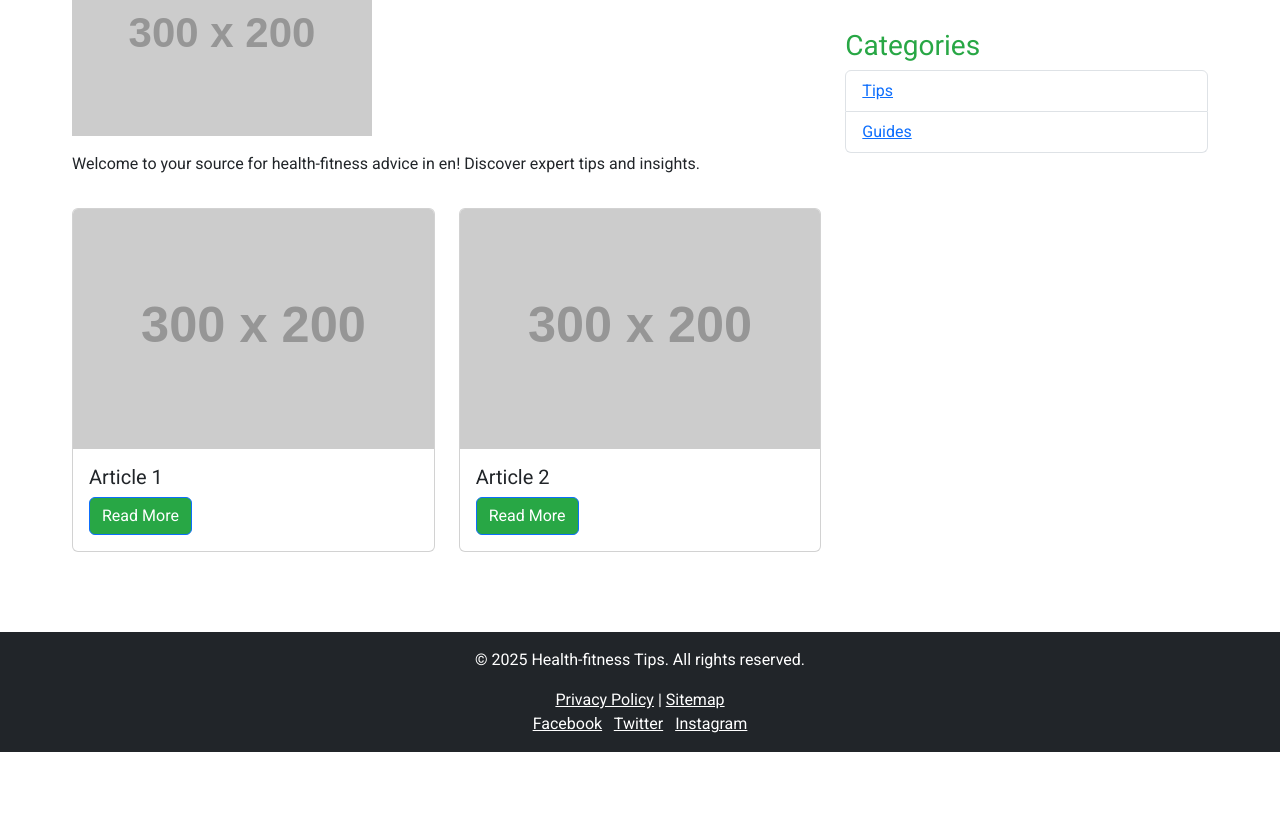
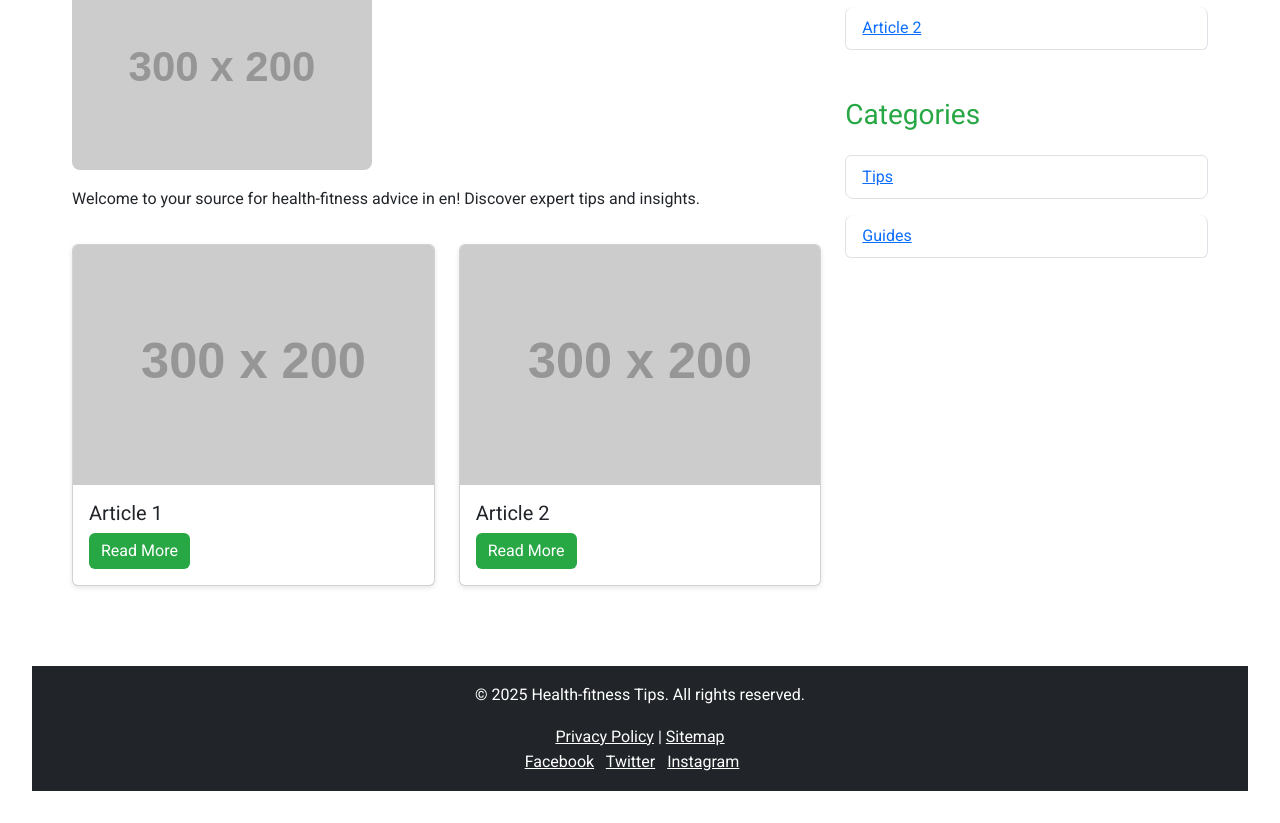
Before and after one commit to newtech70/health-fitness-en, a plain HTML site: page index.html in a window 1280 px wide. Shown: the part 680-1503 px from the top of the page. Before the commit the page ends 1432 px from the top, so only its background shows below. Drawn offline with nearby package versions, Linux system fonts and the light colour scheme; placeholder pictures from the web are drawn by us.

Commit message:
Styles améliorés

```diff
--- a/styles.css
+++ b/styles.css
@@ -1,5 +1,36 @@
-
-body { font-family: Arial, sans-serif; }
-h1, h2, h3 { color: #28a745; }
-.container { max-width: 1200px; }
-.navbar-brand, .nav-link { font-weight: bold; }
+body {
+    font-family: 'Roboto', sans-serif;
+    line-height: 1.6;
+    padding: 2rem;
+    font-size: 16px;
+}
+h1, h2, h3 {
+    color: #28a745;
+    margin-bottom: 1.5rem;
+}
+.container {
+    max-width: 1200px;
+    margin: auto;
+}
+.list-group-item {
+    margin-bottom: 1rem;
+    border-radius: 0.5rem;
+}
+.img-fluid {
+    margin-bottom: 1rem;
+    border-radius: 0.5rem;
+}
+.card {
+    box-shadow: 0 2px 5px rgba(0,0,0,0.1);
+}
+.toc {
+    background: #f8f9fa;
+    padding: 1rem;
+    border-radius: 0.5rem;
+}
+.btn-primary {
+    border: none;
+}
+.social-icons a {
+    margin-right: 1rem;
+}
```
